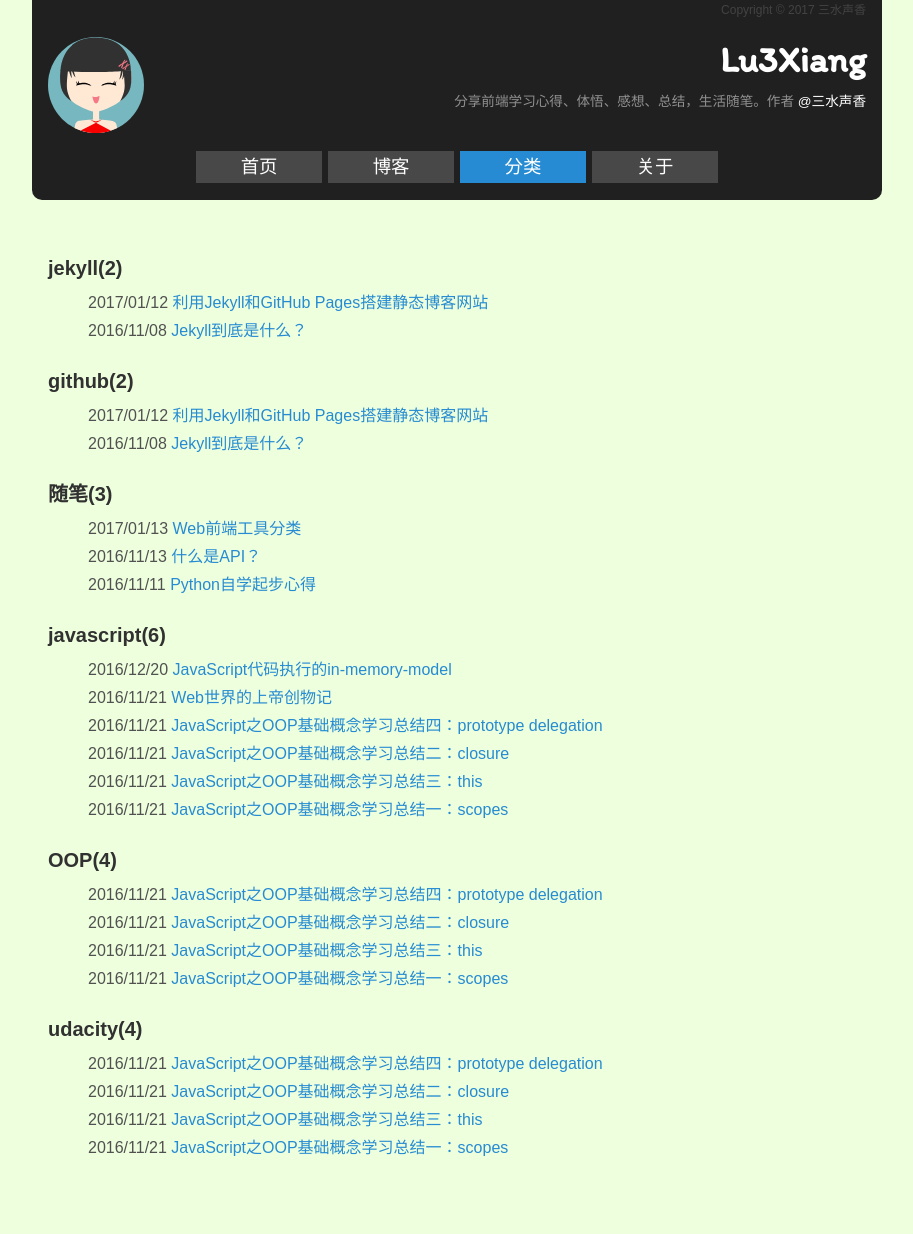
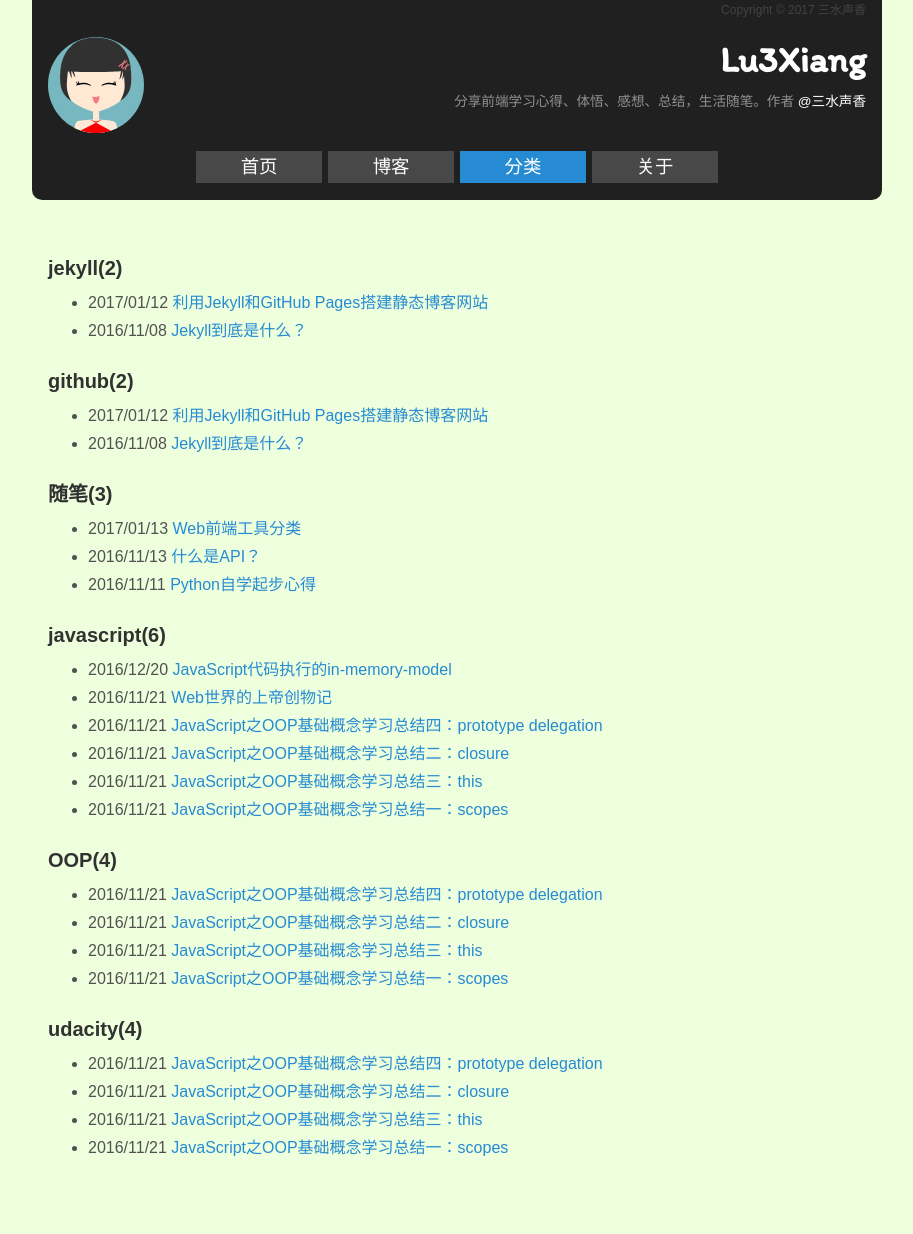
Before and after one commit to gaoshu883/gaoshu883.github.io, a Jekyll site: the page built from 2_category.html, in a window 1280 px wide. Shown: the whole page, without its empty margins (183-1096 px from the left). Built offline with Jekyll 4.4.1, drawn with Linux system fonts in a browser that asks for light colours; comment, search, counter and statistics services are not loaded.

Commit message:
Remove <li> style

```diff
--- a/public/css/poole.css
+++ b/public/css/poole.css
@@ -94,9 +94,6 @@ strong {
 ul, ol, dl {
   margin-top: 0;
   margin-bottom: 1rem;
-}
-li {
-  list-style: none;
 }
 
 dt {
```
